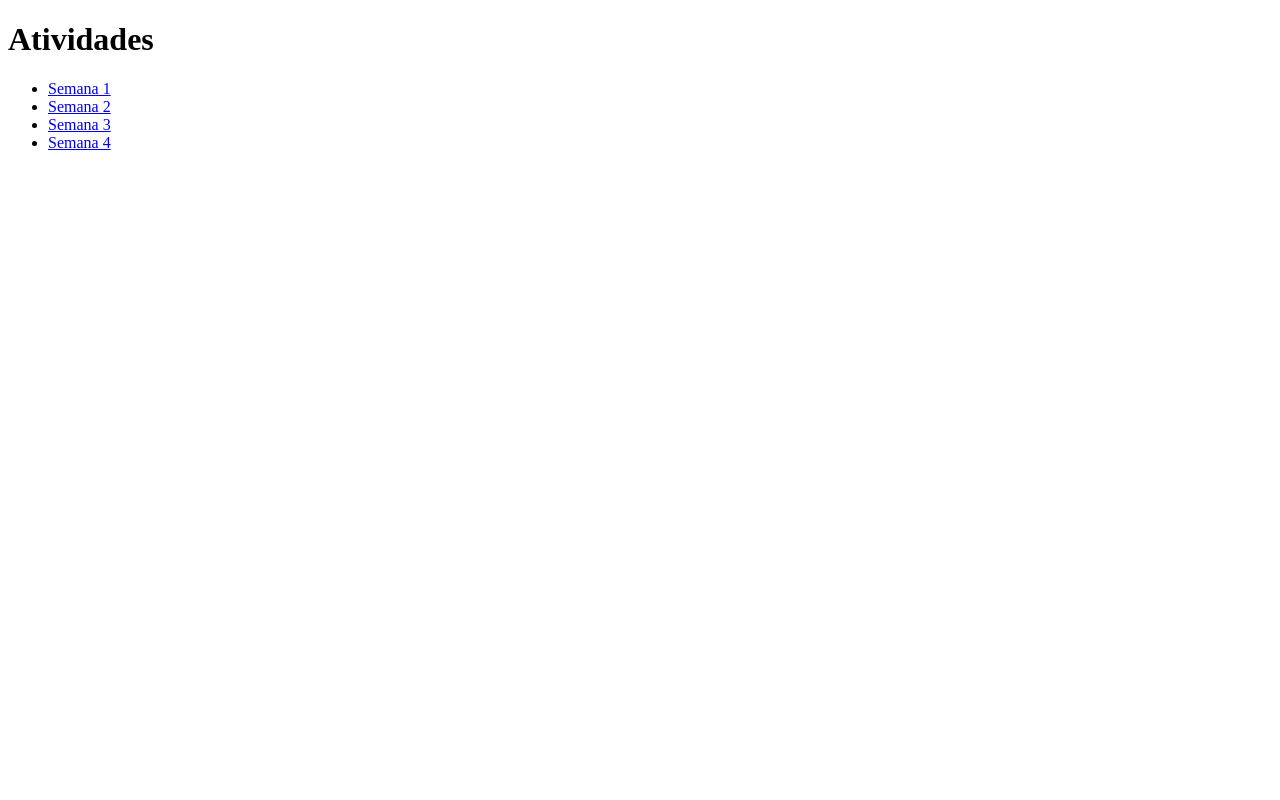
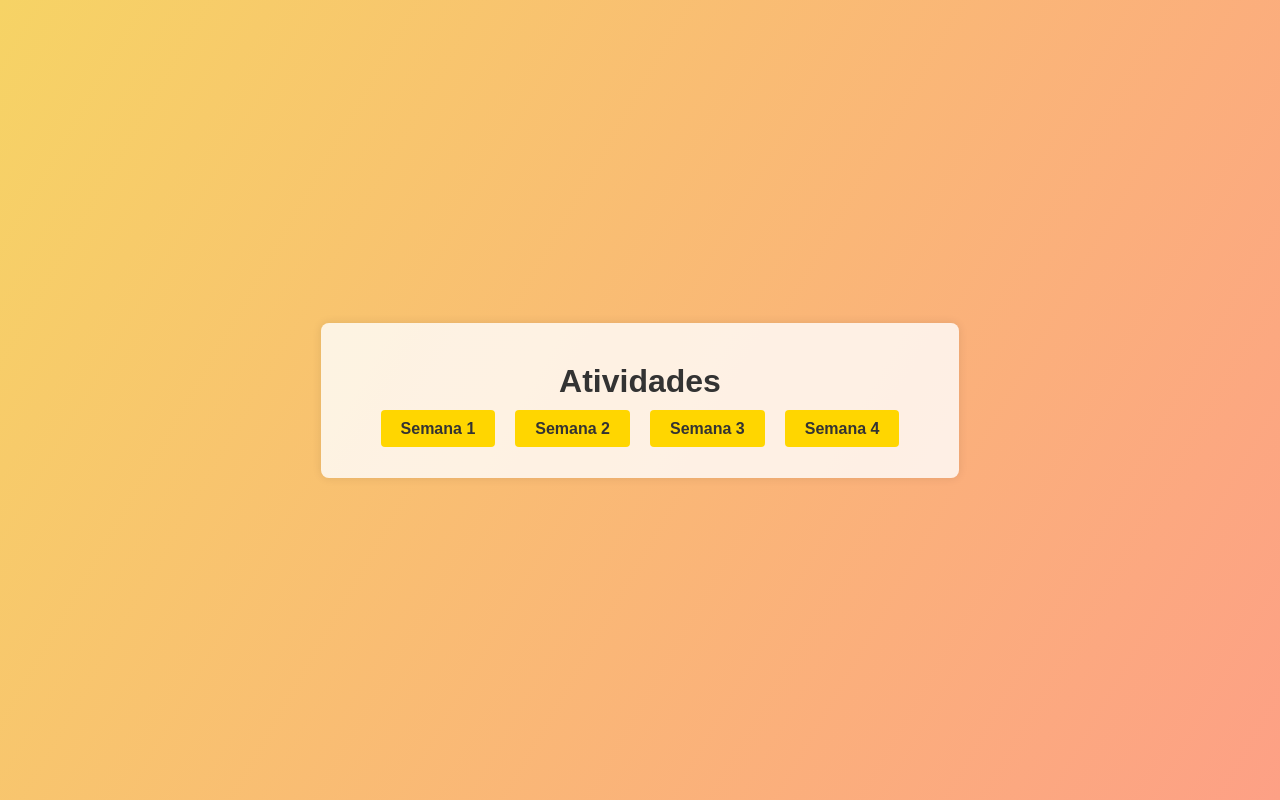
Before and after one commit to JoaoPirasol/labengsoftware, a plain HTML site: page index.html in a window 1280 px wide. Drawn offline with Linux system fonts and the light colour scheme.

Commit message:
stylecss

```diff
--- a/index.html
+++ b/index.html
@@ -1,16 +1,20 @@
 <!DOCTYPE html>
-<html>
+<html lang="pt-BR">
 <head>
   <meta charset="utf-8">
-        <title> Exercícios JS</title>
+  <title>Exercícios JS</title>
+
+  <link rel="stylesheet" href="style.css">
 </head>
 <body>
+  <div class="container">
     <h1>Atividades</h1>
     <ul>
-            <li> <a href="semana1.html"> Semana 1 </a> </li> <!-- href-->
-            <li> <a a href="semana2.html"> Semana 2 </a> </li> <!-- href-->
-            <li> <a a href="semana3.html"> Semana 3 </a> </li> <!-- href-->
-            <li> <a a href="semana4.html"> Semana 4 </a> </li> <!-- href-->
+      <li><a href="semana1.html">Semana 1</a></li>
+      <li><a href="semana2.html">Semana 2</a></li>
+      <li><a href="semana3.html">Semana 3</a></li>
+      <li><a href="semana4.html">Semana 4</a></li>
     </ul>
+  </div>
 </body>
 </html>
--- /dev/null
+++ b/style.css
@@ -0,0 +1,53 @@
+* {
+    margin: 0;
+    padding: 0;
+    box-sizing: border-box;
+  }
+
+  body {
+    font-family: Arial, Helvetica, sans-serif;
+    background: linear-gradient(120deg, #f6d365, #fda085);
+    min-height: 100vh;
+    display: flex;
+    align-items: center;
+    justify-content: center;
+  }
+
+  .container {
+    background-color: rgba(255, 255, 255, 0.8);
+    border-radius: 8px;
+    padding: 40px 60px;
+    text-align: center;
+    box-shadow: 0 0 10px rgba(0, 0, 0, 0.1);
+  }
+
+  .container h1 {
+    font-size: 2rem;
+    margin-bottom: 20px;
+    color: #333;
+  }
+
+  ul {
+    list-style: none;
+    display: flex;
+    justify-content: center;
+    gap: 20px;
+  }
+
+  li {
+    margin: 0;
+  }
+
+  a {
+    text-decoration: none;
+    background-color: #ffd600;
+    color: #333;
+    font-weight: bold;
+    padding: 10px 20px;
+    border-radius: 4px;
+    transition: background-color 0.3s ease;
+  }
+
+  a:hover {
+    background-color: #ffb400;
+  }
```
Lines whose indentation alone changed are shown as unchanged.
